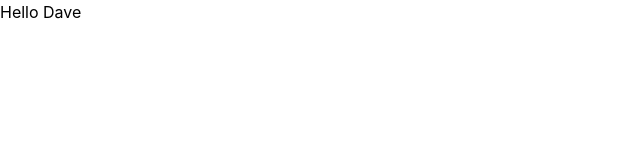
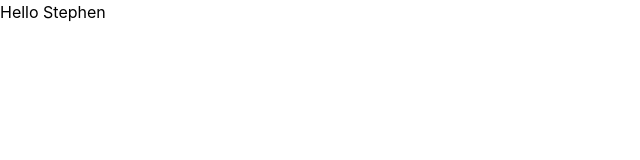
Before and after one commit to gruckion/todos-react-hooks, a React (Create React App) app: page / in a window 1280 px wide. Shown: the top 160 px of the page, without its empty margins (0-640 px from the left). Built offline with nearby package versions, Linux system fonts and the light colour scheme.

Commit message:
avoid prop drill  with createContext

```diff
--- a/src/App.tsx
+++ b/src/App.tsx
@@ -1,11 +1,12 @@
 import React from "react";
+import { UserContext } from ".";
 
-interface Props {
-  username: string;
-}
-
-const App: React.FC<Props> = ({ username }: Props): JSX.Element => {
-  return <div>Hello {username}</div>;
+const App: React.FC = (): JSX.Element => {
+  return (
+    <div>
+      <UserContext.Consumer>{(value): JSX.Element => <div>Hello {value}</div>}</UserContext.Consumer>
+    </div>
+  );
 };
 
 export default App;
--- a/src/index.tsx
+++ b/src/index.tsx
@@ -4,9 +4,15 @@ import "./index.css";
 import App from "./App";
 import * as serviceWorker from "./serviceWorker";
 
-const username = "Dave";
+const username = "Stephen";
+export const UserContext = React.createContext(username);
 
-ReactDOM.render(<App username={username} />, document.getElementById("root"));
+ReactDOM.render(
+  <UserContext.Provider value={username}>
+    <App />
+  </UserContext.Provider>,
+  document.getElementById("root"),
+);
 
 // If you want your app to work offline and load faster, you can change
 // unregister() to register() below. Note this comes with some pitfalls.
```
